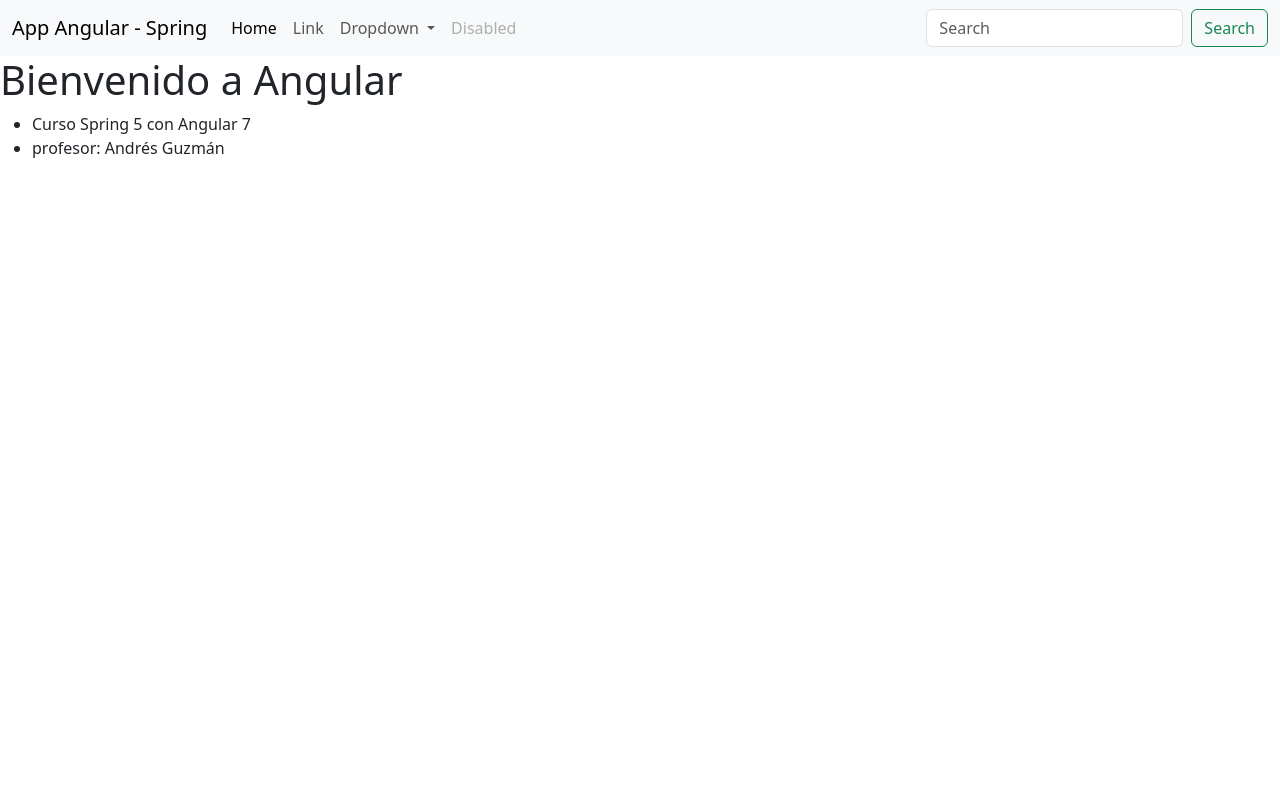
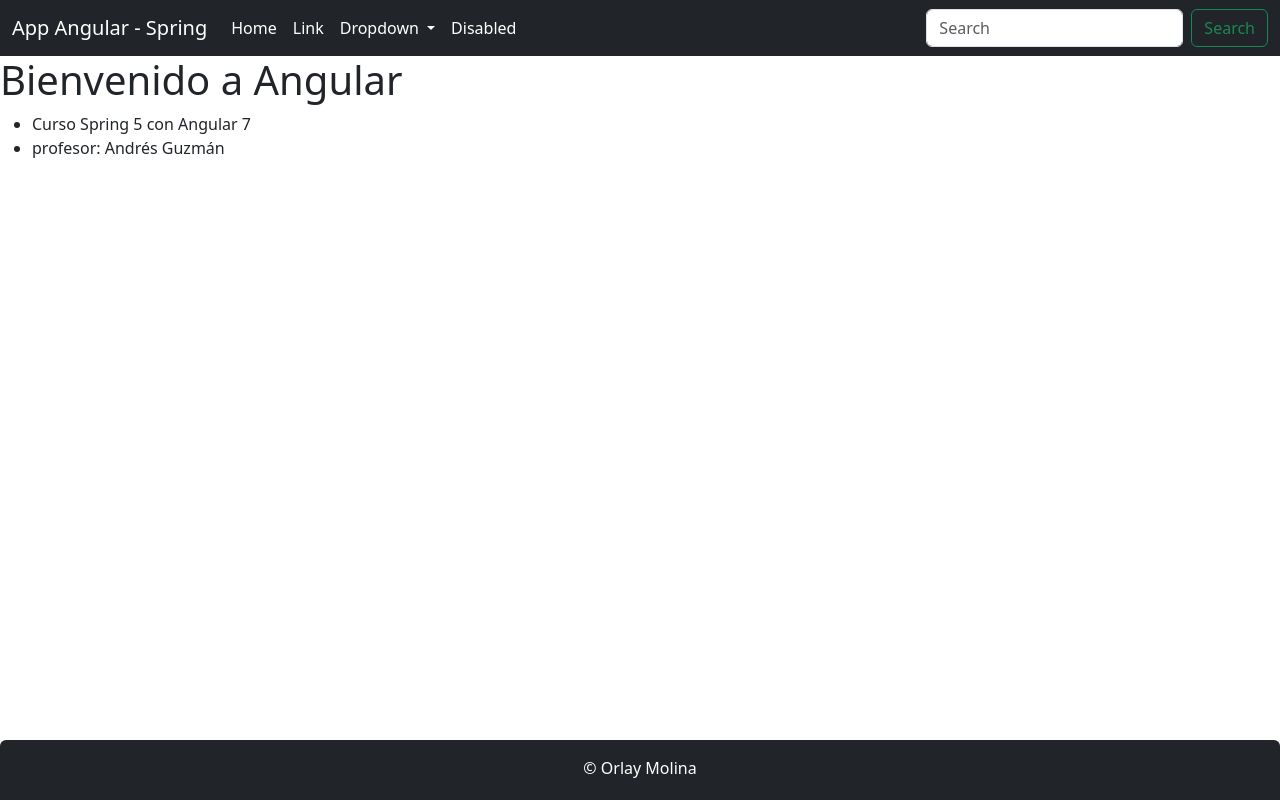
Before and after one commit to OrlayMolina/clientes-app, an Angular app: page / in a window 1280 px wide. Built offline with nearby package versions, Linux system fonts and the light colour scheme.

Commit message:
Se edita la barra de navegación

```diff
--- a/src/app/app.component.html
+++ b/src/app/app.component.html
@@ -6,3 +6,5 @@
   <li>{{ curso }}</li>
   <li>profesor: {{ profesor }}</li>
 </ul>
+
+<app-footer></app-footer>
--- a/src/app/footer/footer.component.css
+++ b/src/app/footer/footer.component.css
@@ -0,0 +1,6 @@
+.footer {
+  position: absolute;
+  bottom: 0px;
+  height: 60px;
+  width: 100%;
+}
--- a/src/app/footer/footer.component.html
+++ b/src/app/footer/footer.component.html
@@ -1 +1,7 @@
-<p>footer works!</p>
+<footer class="footer bg-dark rounded-top text-center">
+  <div class="container py-2">
+    <p class="text-white my-2">
+      &copy; {{ autor.nombre + ' ' + autor.apellido }}
+    </p>
+  </div>
+</footer>
--- a/src/app/footer/footer.component.ts
+++ b/src/app/footer/footer.component.ts
@@ -6,5 +6,5 @@ import { Component } from '@angular/core';
   styleUrls: ['./footer.component.css']
 })
 export class FooterComponent {
-
+  public autor: any = {nombre: 'Orlay', apellido: 'Molina'};
 }
--- a/src/app/header/header.component.html
+++ b/src/app/header/header.component.html
@@ -1,19 +1,19 @@
-<nav class="navbar navbar-expand-lg bg-body-tertiary">
+<nav class="navbar navbar-expand-lg bg-navbar-dark bg-dark">
   <div class="container-fluid">
-    <a class="navbar-brand" href="#">{{ title }}</a>
+    <a class="navbar-brand text-white" href="#">{{ title }}</a>
     <button class="navbar-toggler" type="button" data-bs-toggle="collapse" data-bs-target="#navbarSupportedContent" aria-controls="navbarSupportedContent" aria-expanded="false" aria-label="Toggle navigation">
       <span class="navbar-toggler-icon"></span>
     </button>
     <div class="collapse navbar-collapse" id="navbarSupportedContent">
       <ul class="navbar-nav me-auto mb-2 mb-lg-0">
         <li class="nav-item">
-          <a class="nav-link active" aria-current="page" href="#">Home</a>
+          <a class="nav-link active text-white" aria-current="page" href="#">Home</a>
         </li>
         <li class="nav-item">
-          <a class="nav-link" href="#">Link</a>
+          <a class="nav-link text-white" href="#">Link</a>
         </li>
         <li class="nav-item dropdown">
-          <a class="nav-link dropdown-toggle" href="#" role="button" data-bs-toggle="dropdown" aria-expanded="false">
+          <a class="nav-link dropdown-toggle text-white" href="#" role="button" data-bs-toggle="dropdown" aria-expanded="false">
             Dropdown
           </a>
           <ul class="dropdown-menu">
@@ -24,7 +24,7 @@
           </ul>
         </li>
         <li class="nav-item">
-          <a class="nav-link disabled" aria-disabled="true">Disabled</a>
+          <a class="nav-link disabled text-white" aria-disabled="true">Disabled</a>
         </li>
       </ul>
       <form class="d-flex" role="search">
--- a/src/index.html
+++ b/src/index.html
@@ -12,8 +12,6 @@
   <app-root></app-root>
 
 
-  <script src="https://cdn.jsdelivr.net/npm/@popperjs/core@2.11.8/dist/umd/popper.min.js" integrity="sha384-I7E8VVD/ismYTF4hNIPjVp/Zjvgyol6VFvRkX/vR+Vc4jQkC+hVqc2pM8ODewa9r" crossorigin="anonymous"></script>
-  <script src="https://cdn.jsdelivr.net/npm/bootstrap@5.3.2/dist/js/bootstrap.min.js" integrity="sha384-BBtl+eGJRgqQAUMxJ7pMwbEyER4l1g+O15P+16Ep7Q9Q+zqX6gSbd85u4mG4QzX+" crossorigin="anonymous"></script>
   <script src="https://cdn.jsdelivr.net/npm/bootstrap@5.3.2/dist/js/bootstrap.bundle.min.js" integrity="sha384-C6RzsynM9kWDrMNeT87bh95OGNyZPhcTNXj1NW7RuBCsyN/o0jlpcV8Qyq46cDfL" crossorigin="anonymous"></script>
 
 </body>
```
